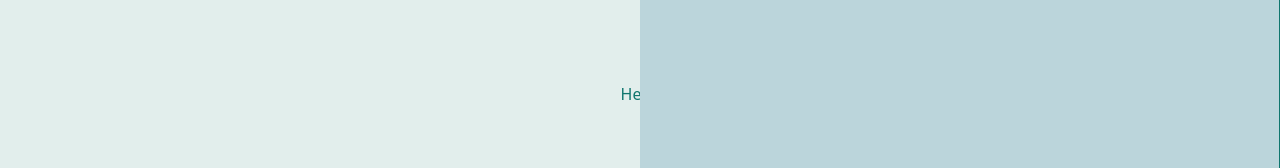
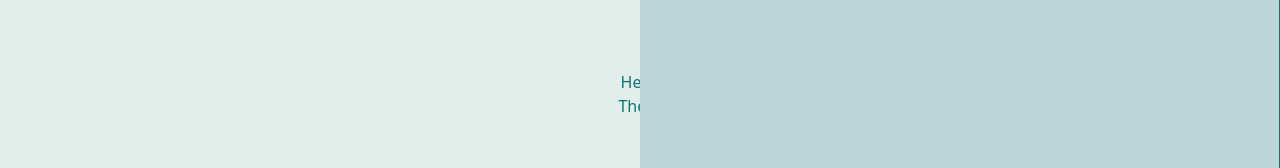
Before and after one commit to lyndonreyjb/my-portfolio, a React (Create React App) app: page / in a window 1280 px wide. Shown: the part 304-472 px from the top of the page. Built offline with nearby package versions, Linux system fonts and the light colour scheme; the HTML template or start-up script is replaced by a standard one.

Commit message:
Click Function

```diff
--- a/src/components/Navbar.js
+++ b/src/components/Navbar.js
@@ -19,11 +19,11 @@ function Navbar() {
       <div onClick={handleNav} className="block md:hidden">   {/*Mobile Menu*/}
         {!nav ? <RxCross2 size={35}/> : < RxTokens size={35}/>}
       </div>
-      <div className= {!nav? 'w-[50%] h-full fixed right-0 top-0 border-r border-teal-700 bg-[#bbd5db] ease-in-out duration-500' : 'fixed right-[-100%]'}>
+      <div className= {!nav? 'w-[50%] h-full fixed right-0 top-0 border-r border-teal-700 bg-[#bbd5db] ease-in-out duration-500 ' : 'fixed right-[-100%] '}>
         <div onClick={handleNav} className="block md:hidden p-6">   {/*Mobile Menu*/}
         {!nav ? <RxCross2 size={35}/> : < RxTokens size={35}/>}
       </div>
-        <ul className='p-4 uppercase'>
+        <ul className='p-4 uppercase '>
             <li className='p-4 border-b border-teal-800'>Home</li>
               <li className='p-4 border-b border-teal-800'>Projects</li>
             <li className='p-4 border-b border-teal-800'>Contact</li>
--- a/src/components/Page.js
+++ b/src/components/Page.js
@@ -4,7 +4,8 @@ function Page() {
   return (
     <div className='text-teal-700'>
         <div className='max-w-[800px] mt-[-100px] w-full h-screen mx-auto text-center flex flex-col justify-center'>
-            Hello
+            <p>Hello</p>
+            <h1>There</h1>
         </div>
     </div>
   )
```
